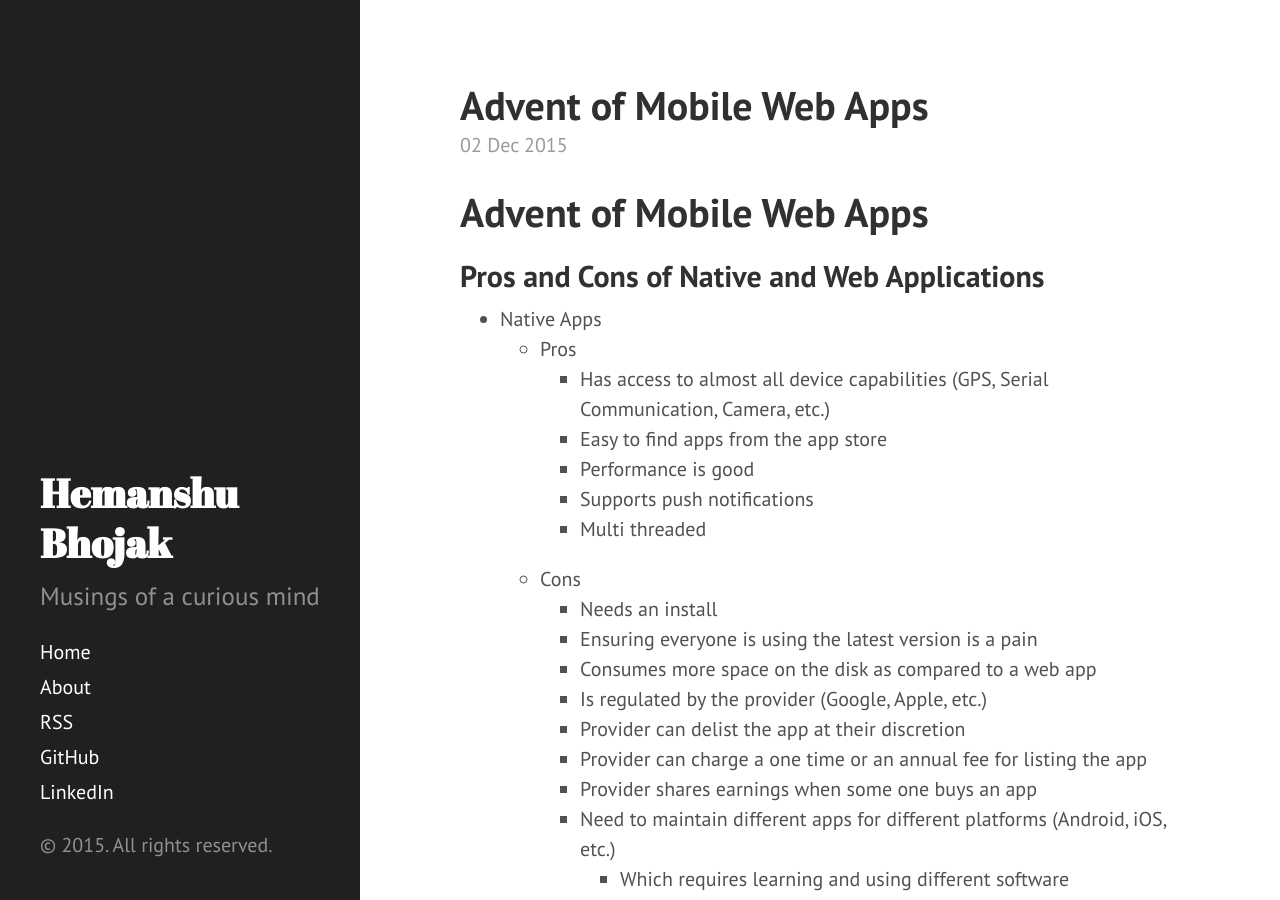
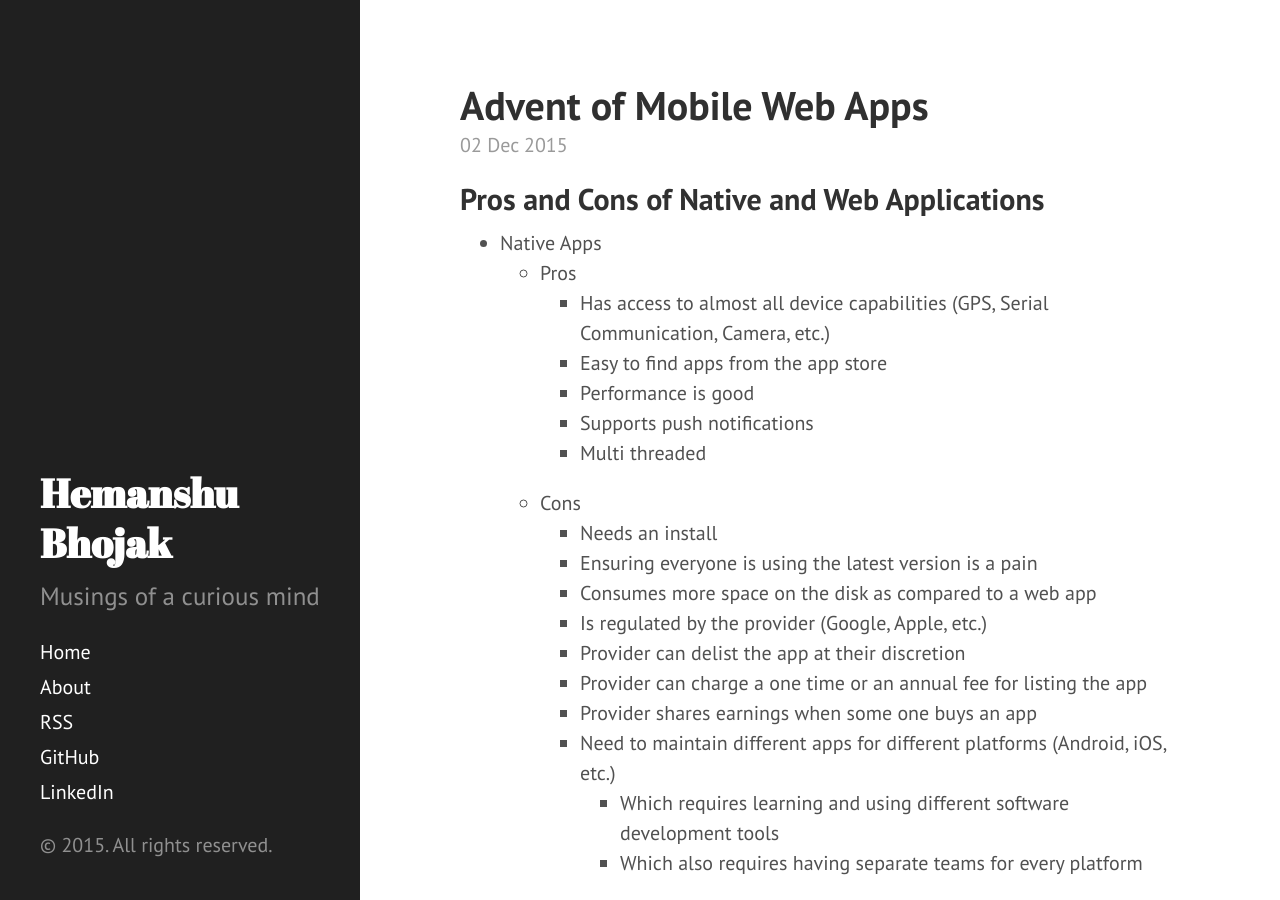
Before and after one commit to technoheman/hemanshubhojak.com, a Jekyll site: the page built from _posts/2015-11-30-advent-of-mobile-web-apps.markdown, in a window 1280 px wide and 900 px high. Built offline with Jekyll 4.4.1, drawn with Linux system fonts in a browser that asks for light colours; comment, search, counter and statistics services are not loaded.

Commit message:
Update 2015-11-30-advent-of-mobile-web-apps.markdown

```diff
--- a/_posts/2015-11-30-advent-of-mobile-web-apps.markdown
+++ b/_posts/2015-11-30-advent-of-mobile-web-apps.markdown
@@ -4,8 +4,6 @@ title:  "Advent of Mobile Web Apps"
 date: 2015-12-02 12:00:00 +0530
 categories: web-apps native-vs-web-apps chrome-as-a-platform
 ---
-
-# Advent of Mobile Web Apps
 
 ## Pros and Cons of Native and Web Applications
 
```
